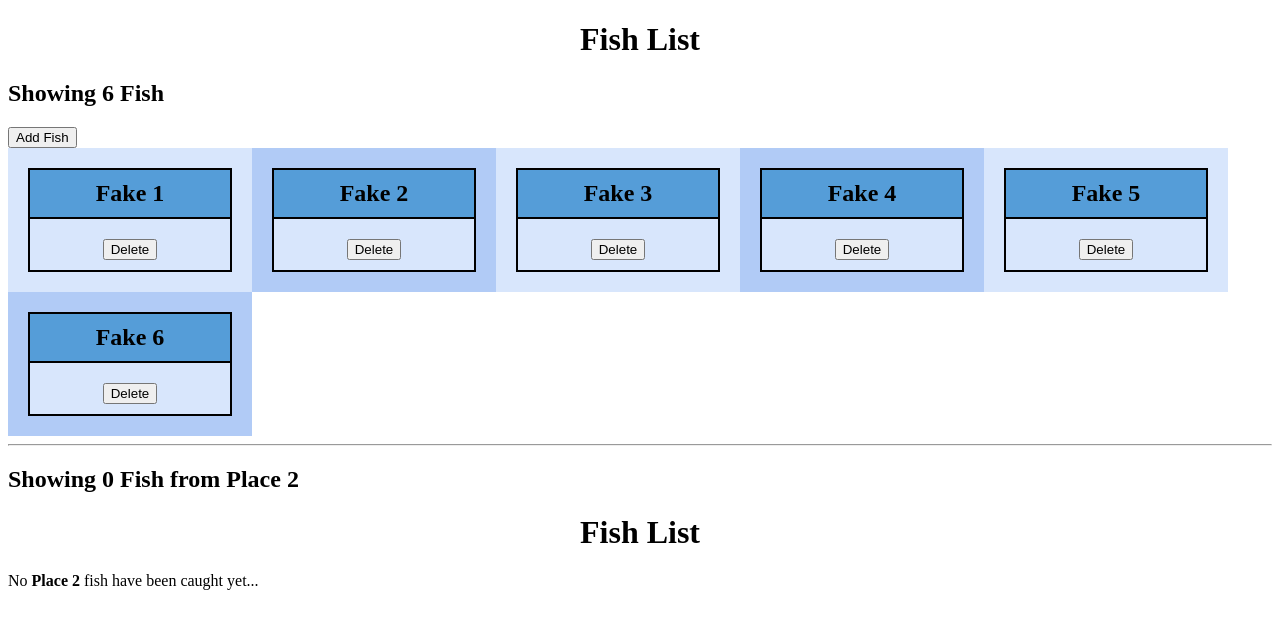
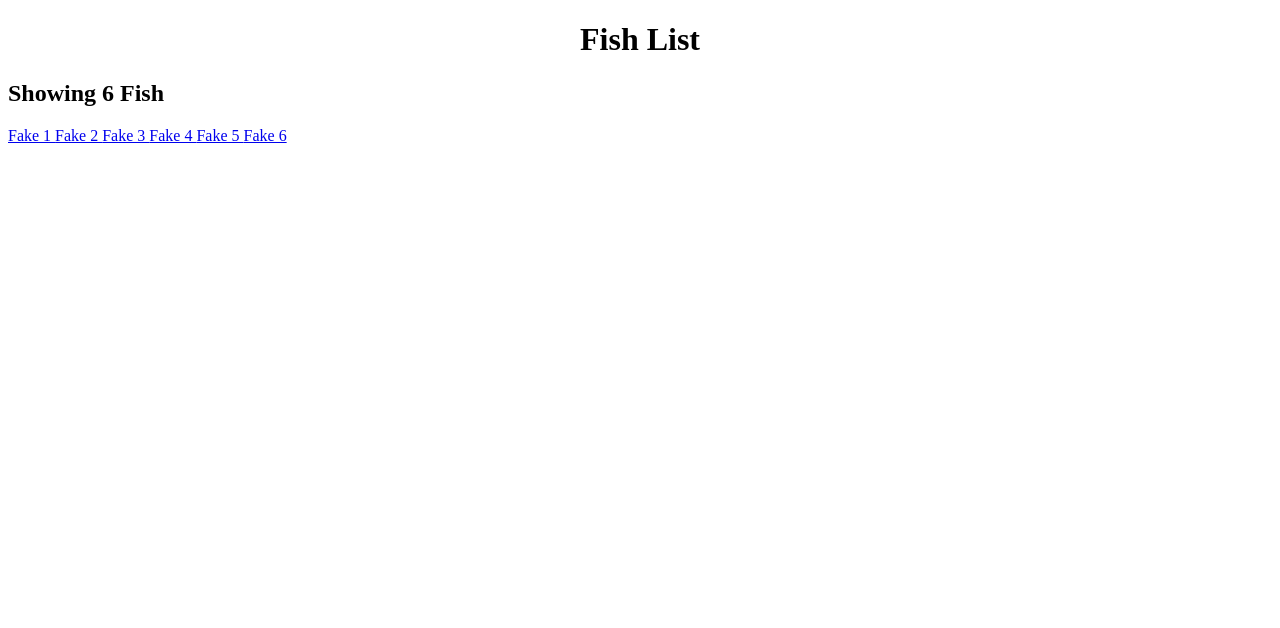
Before and after one commit to AF-186/Adam-Fairlie-Learning-AngularF26, an Angular app: page /fish in a window 1280 px wide. Before the commit this address led to /. Shown: the top 628 px of the page. Built offline with nearby package versions, Linux system fonts and the light colour scheme.

Commit message:
Assignment 6 Part 1 Real * Completed all steps actually marked as Part 1 in the file * Generated detail component for fish items * Enabled withComponentInputBinding * Added links routing to each item's detail page

```diff
--- a/src/app/app.config.ts
+++ b/src/app/app.config.ts
@@ -1,5 +1,5 @@
 import { ApplicationConfig, provideBrowserGlobalErrorListeners } from '@angular/core';
-import { provideRouter } from '@angular/router';
+import { provideRouter, withComponentInputBinding } from '@angular/router';
 import { routes } from './app.routes';
 import { FISH_CONFIG } from './shared/fish-config';
 import { FishService } from './services/fish';
@@ -8,7 +8,7 @@ import { MockFishService } from './services/fish-mock';
 export const appConfig: ApplicationConfig = {
   providers: [
     provideBrowserGlobalErrorListeners(),
-    provideRouter(routes),
+    provideRouter(routes, withComponentInputBinding()),
     { provide: FISH_CONFIG,
     useValue: {
       apiBaseUrl: 'https://placeholder.example.com/api',
--- a/src/app/app.html
+++ b/src/app/app.html
@@ -1 +1,2 @@
-<app-fish-list></app-fish-list>
+<h1>Fish List</h1>
+<router-outlet/>
--- a/src/app/app.routes.ts
+++ b/src/app/app.routes.ts
@@ -1,3 +1,8 @@
 import { Routes } from '@angular/router';
+import {FishList} from './fish-list/fish-list';
+import {FishDetail} from './fish-detail/fish-detail';
 
-export const routes: Routes = [];
+export const routes: Routes = [
+  { path: 'fish', component: FishList },
+  { path: 'fish/:id', component: FishDetail },
+];
--- a/src/app/app.scss
+++ b/src/app/app.scss
@@ -25,3 +25,7 @@
 //  But I couldn't think of anything to add yet
 //  */
 //}
+
+h1 {
+  text-align: center;
+}
--- a/src/app/app.ts
+++ b/src/app/app.ts
@@ -1,10 +1,10 @@
 import { Component, signal } from '@angular/core';
-import { RouterOutlet } from '@angular/router';
+import { RouterLink, RouterLinkActive, RouterOutlet } from '@angular/router';
 import { Fish } from './shared/models/fish';
 import {FishList} from './fish-list/fish-list';
 
 @Component({
-  imports: [RouterOutlet, FishList],
+  imports: [RouterOutlet, FishList, RouterLink, RouterLinkActive],
   selector: 'app-root',
   styleUrl: './app.scss',
   templateUrl: './app.html',
--- /dev/null
+++ b/src/app/fish-detail/fish-detail.html
@@ -0,0 +1,26 @@
+@if (fish(); as f) {
+  <h2>{{ f.name }}</h2>
+  <p>Found in: {{ f.location }}</p>
+  @if (f.weather != null) {
+    <p>During Weather: {{ f.weather }}
+      @switch (f.weather) {
+        @case ('Rain') {
+          <span class="badge">🌧</span>
+        }
+        @case ('Thunder') {
+          ⛈
+        }
+        @default {}
+      }
+    </p>
+  } @else {
+    <p>All Weather</p>
+  }
+  @if (f.time != null) {
+    <p>At Time: {{ f.time }}</p>
+  } @else {
+    <p>Any Time</p>
+  }
+} @else {
+  <p>Fish not found.</p>
+}
--- /dev/null
+++ b/src/app/fish-detail/fish-detail.ts
@@ -0,0 +1,19 @@
+import { Component, input, computed, inject } from '@angular/core';
+import { FishService } from '../services/fish';
+
+@Component({
+  imports: [],
+  selector: 'app-fish-detail',
+  styleUrl: './fish-detail.scss',
+  templateUrl: './fish-detail.html',
+})
+export class FishDetail {
+  id = input.required<string>();
+
+  private service = inject(FishService);
+
+  fish = computed(() =>
+    this.service.fishList().find(f => f.id === Number(this.id()))
+    // Too many layers
+  );
+}
--- a/src/app/fish-list/fish-list.html
+++ b/src/app/fish-list/fish-list.html
@@ -1,23 +1,31 @@
-<h1>Fish List</h1>
 <h2>Showing {{ fishCount() }} Fish</h2>
-<button (click)="addNewFish()">Add Fish</button>
-@for (fish of fishList(); track fish.id; let e = $even) {
-  <div class="container" [class.even] = "e">
-    <app-fish-list-item [fish] = "fish" (opened) = "onFishOpened($event)"/>
-  </div>
-} @empty {
+<!-- <button (click)="addNewFish()">Add Fish</button> -->
+@for (fish of fishList(); track fish.id;) {
+  <a [routerLink]="['/fish', fish.id]">
+    {{ fish.name }}
+  </a>
+}
+@empty {
   <p>No fish have been caught yet...</p>
 }
 
-<hr/>
+<!-- Removed at Part 1 of Assignment 6 -->
+<!--@for (fish of fishList(); track fish.id; let e = $even) {-->
+<!--  <div class="container" [class.even] = "e">-->
+<!--    <app-fish-list-item [fish] = "fish" (opened) = "onFishOpened($event)"/>-->
+<!--  </div>-->
+<!--} @empty {-->
+<!--  <p>No fish have been caught yet...</p>-->
+<!--}-->
 
-<h2>Showing {{ place2FishCount() }} Fish from Place 2</h2>
+<!--<hr/>-->
 
-<h1>Fish List</h1>
-@for (fish of place2Fish(); track fish.id; let e = $even) {
-  <div class="container" [class.even] = "e">
-    <app-fish-list-item [fish] = "fish" (opened) = "onFishOpened($event)"/>
-  </div>
-} @empty {
-  <p>No <strong>Place 2</strong> fish have been caught yet...</p>
-}
+<!--<h2>Showing {{ place2FishCount() }} Fish from Place 2</h2>-->
+
+<!--@for (fish of place2Fish(); track fish.id; let e = $even) {-->
+<!--  <div class="container" [class.even] = "e">-->
+<!--    <app-fish-list-item [fish] = "fish" (opened) = "onFishOpened($event)"/>-->
+<!--  </div>-->
+<!--} @empty {-->
+<!--  <p>No <strong>Place 2</strong> fish have been caught yet...</p>-->
+<!--}-->
--- a/src/app/fish-list/fish-list.scss
+++ b/src/app/fish-list/fish-list.scss
@@ -1,7 +1,3 @@
-h1 {
-  text-align: center;
-}
-
 .container {
   display: inline-block;
   text-align: center;
--- a/src/app/fish-list/fish-list.ts
+++ b/src/app/fish-list/fish-list.ts
@@ -2,10 +2,12 @@ import { Component, inject, effect } from '@angular/core';
 import { Fish } from '../shared/models/fish';
 import { FishListItem } from '../fish-list-item/fish-list-item';
 import { FishService } from '../services/fish';
+import {RouterLink} from '@angular/router';
 
 @Component({
   imports: [
-    FishListItem
+    FishListItem,
+    RouterLink
   ],
   selector: 'app-fish-list',
   styleUrl: './fish-list.scss',
```
Also changed, not shown: src/app/fish-detail/fish-detail.scss (added), 1 other file (tests, documents, lock files or other folders).
